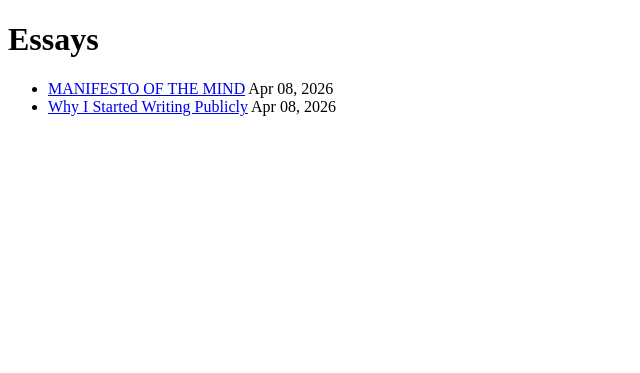
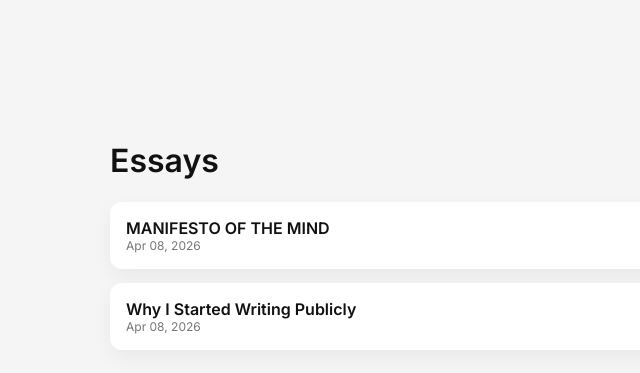
Before and after one commit to jawhartharuvana/jawhartharuvana.github.io, a Jekyll site: the page built from essays.html, in a window 1280 px wide. Shown: the top 373 px of the page, without its empty margins (0-640 px from the left). Built offline with Jekyll 4.4.1, drawn with Linux system fonts in a browser that asks for light colours.

Commit message:
Update style.css

```diff
--- a/assets/css/style.css
+++ b/assets/css/style.css
@@ -1,3 +1,190 @@
+/* RESET */
+body {
+  margin: 0;
+  font-family: 'Inter', sans-serif;
+  background: #f5f5f5;
+  color: #111;
+}
+
+/* CONTAINER */
+.container {
+  max-width: 1100px;
+  margin: 40px auto;
+  padding: 20px;
+}
+
+/* HERO */
+.hero {
+  position: relative;
+  height: 420px;
+  background: url('/assets/images/IMG_20250929_162848_518.jpg') center/cover no-repeat;
+  border-radius: 20px;
+  overflow: hidden;
+  color: white;
+}
+
+/* DARK OVERLAY */
+.hero::before {
+  content: "";
+  position: absolute;
+  inset: 0;
+  background: linear-gradient(
+    to bottom,
+    rgba(0,0,0,0.6),
+    rgba(0,0,0,0.3),
+    rgba(0,0,0,0.7)
+  );
+  z-index: 1;
+}
+
+/* HERO CONTENT */
+.hero-content {
+  position: relative;
+  z-index: 2;
+  padding: 50px;
+  max-width: 600px;
+}
+
+/* AVATAR */
+.avatar {
+  width: 110px;
+  height: 110px;
+  border-radius: 16px;
+  object-fit: cover;
+  object-position: top;
+  margin-bottom: 20px;
+  border: 2px solid rgba(255,255,255,0.4);
+}
+
+/* TEXT */
+.hero h1 {
+  font-size: 42px;
+  margin: 0 0 10px;
+}
+
+.subtitle {
+  font-size: 18px;
+  color: #d1d5db;
+  margin-bottom: 20px;
+}
+
+/* BUTTONS */
+.buttons {
+  display: flex;
+  gap: 12px;
+}
+
+.btn {
+  padding: 10px 18px;
+  border-radius: 20px;
+  text-decoration: none;
+  font-size: 14px;
+  transition: 0.3s;
+}
+
+.btn.primary {
+  background: white;
+  color: black;
+}
+
+.btn.primary:hover {
+  background: #e5e5e5;
+}
+
+.btn.secondary {
+  color: #c084fc;
+}
+
+.btn.secondary:hover {
+  opacity: 0.7;
+}
+
+/* GRID */
+.grid {
+  display: grid;
+  grid-template-columns: repeat(3, 1fr);
+  gap: 24px;
+  margin-top: -60px; /* overlap effect */
+  position: relative;
+  z-index: 3;
+}
+
+/* CARDS */
+.card {
+  background: white;
+  padding: 22px;
+  border-radius: 16px;
+  box-shadow: 0 20px 50px rgba(0,0,0,0.08);
+  transition: 0.3s;
+}
+
+.card:hover {
+  transform: translateY(-8px);
+  box-shadow: 0 25px 60px rgba(0,0,0,0.12);
+}
+
+/* SECTION */
+.section {
+  margin-top: 60px;
+}
+
+/* POSTS */
+.posts {
+  list-style: none;
+  padding: 0;
+}
+
+.posts li {
+  background: white;
+  padding: 16px;
+  border-radius: 12px;
+  margin-bottom: 14px;
+  box-shadow: 0 8px 20px rgba(0,0,0,0.05);
+  transition: 0.25s;
+}
+
+.posts li:hover {
+  transform: translateX(5px);
+}
+
+.posts a {
+  font-weight: 600;
+  text-decoration: none;
+  color: #111;
+}
+
+.posts .date {
+  display: block;
+  font-size: 12px;
+  color: #777;
+}
+
+/* ABOUT */
+.section p {
+  color: #444;
+  line-height: 1.6;
+}
+
+/* CTA SECTION */
+.cta {
+  margin-top: 80px;
+  padding: 50px;
+  border-radius: 20px;
+  text-align: center;
+  color: white;
+  background: linear-gradient(135deg, #111, #1f2937);
+}
+
+.cta h2 {
+  font-size: 28px;
+  margin-bottom: 10px;
+}
+
+.cta p {
+  color: #d1d5db;
+  margin-bottom: 20px;
+}
+
 /* EXPLORE BUTTON */
 .explore-wrapper {
   text-align: center;
@@ -19,7 +206,7 @@
   background: #333;
 }
 
-/* HIDDEN SECTION */
+/* HIDDEN CONTENT */
 .more-content {
   display: none;
   animation: fadeIn 0.6s ease;
@@ -55,3 +242,19 @@
 .whatsapp-float:hover {
   transform: scale(1.1);
 }
+
+/* MOBILE */
+@media (max-width: 768px) {
+  .grid {
+    grid-template-columns: 1fr;
+    margin-top: 20px;
+  }
+
+  .hero {
+    height: auto;
+  }
+
+  .hero-content {
+    padding: 30px;
+  }
+  }
```
